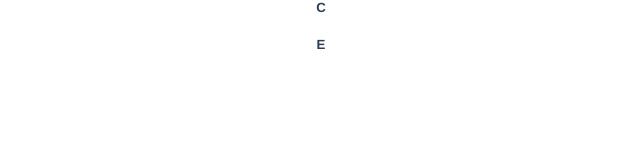
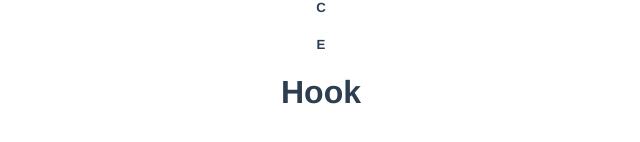
Before and after one commit to ahmedsujon/Vue-CLI, a Vue app: page / in a window 1280 px wide. Shown: the part 560-702 px from the top of the page, without its empty margins (319-959 px from the left). Built offline with nearby package versions, Linux system fonts and the light colour scheme.

Commit message:
LifeCycle Hook

```diff
--- a/src/App.vue
+++ b/src/App.vue
@@ -4,6 +4,7 @@
     <navbar></navbar>
     <Allfriends :friends="friends" @delete="deleteFriend"></Allfriends>
     <Onlinefriend :friends="friends"></Onlinefriend>
+    <Hook></Hook>
   </div>
 </template>
 
@@ -11,6 +12,7 @@
 import Navbar from "./components/Navbar.vue";
 import Allfriends from "./components/Allfriends.vue";
 import Onlinefriend from "./components/Onlinefriend.vue";
+import Hook from "./components/Hook.vue";
 
 export default {
   name: "App",
@@ -30,7 +32,8 @@ export default {
   components: {
     Navbar,
     Allfriends,
-    Onlinefriend
+    Onlinefriend,
+    Hook
   },
   methods: {
     deleteFriend(payload) {
--- /dev/null
+++ b/src/components/Hook.vue
@@ -0,0 +1,21 @@
+<template>
+  <h1>Hook</h1>
+</template>
+
+<script>
+export default {
+  name: "Hook",
+  data() {
+    return {};
+  },
+  beforeCreate() {
+    alert("Before Created Hook");
+  },
+  mounted() {
+    alert("Created Hook");
+  }
+};
+</script>
+
+<style scoped>
+</style>
```
